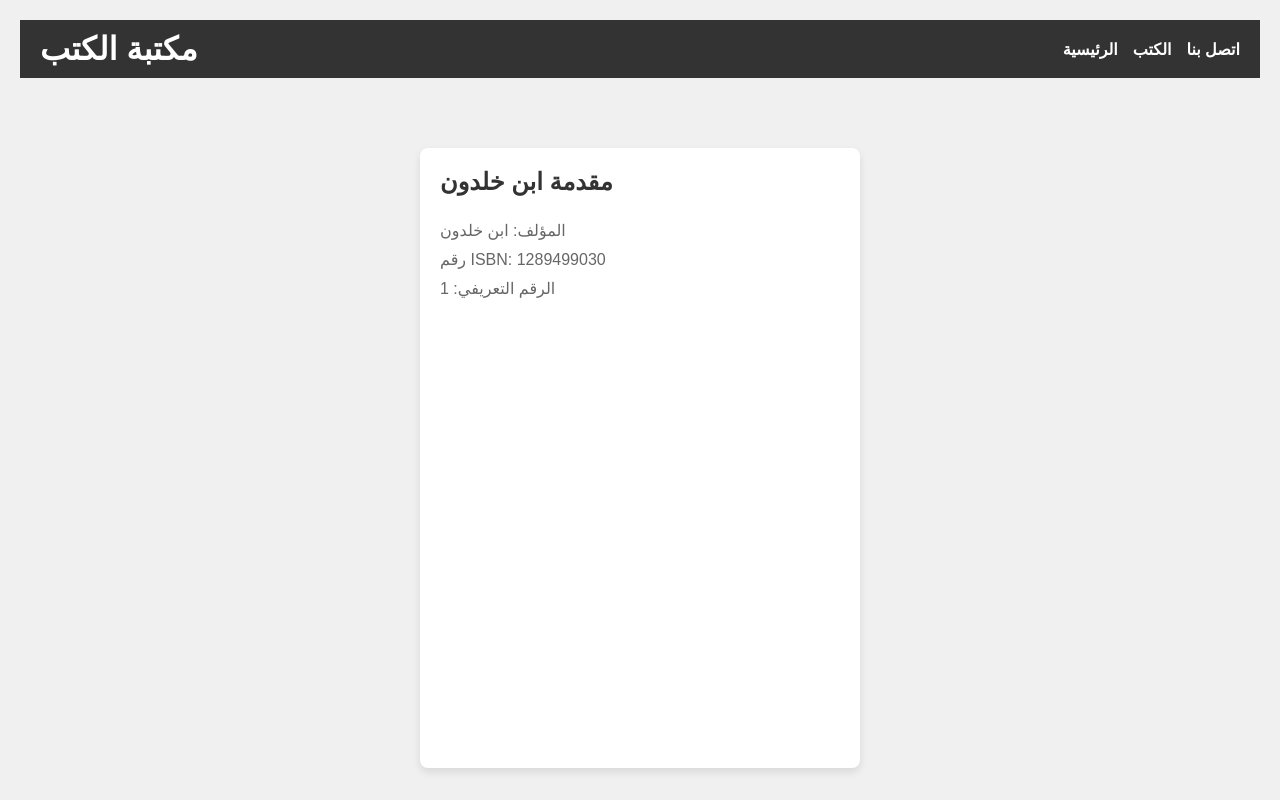
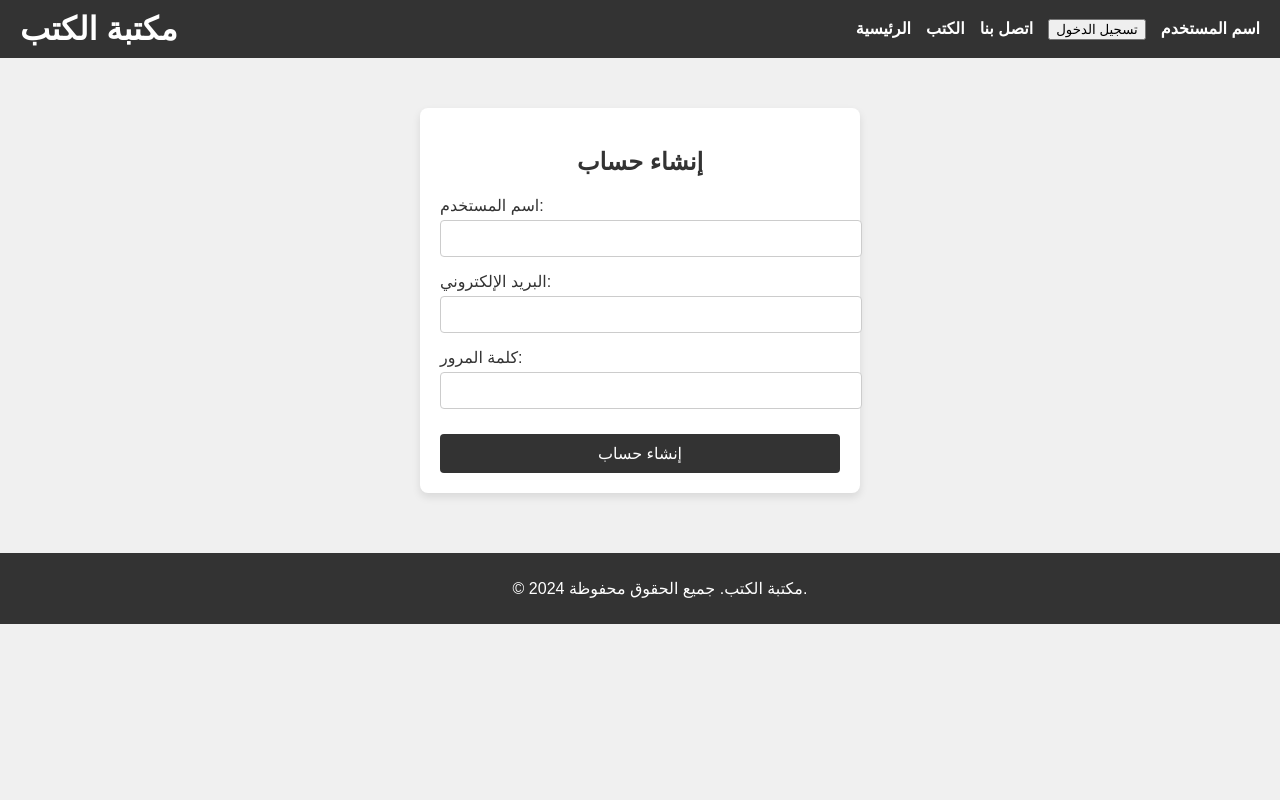
Before and after one commit to Obada-Jawabreh/Library-App, a React (Create React App) app in the folder library/: page /login in a window 1280 px wide. Shown: the top 800 px of the page. Built offline with nearby package versions, Linux system fonts and the light colour scheme.

Commit message:
add sigin up page

```diff
--- a/library/package.json
+++ b/library/package.json
@@ -34,5 +34,9 @@
       "last 1 firefox version",
       "last 1 safari version"
     ]
+  },
+  "devDependencies": {
+    "react-router-dom": "^6.24.1",
+    "tailwindcss": "^3.4.4"
   }
 }
--- a/library/src/App.css
+++ b/library/src/App.css
@@ -4,13 +4,12 @@ body {
   padding: 20px;
 }
 
-.app {
+.card-container {
   display: flex;
   flex-direction: row;
   flex-wrap: wrap;
   justify-content: center;
   margin-top: 60px;
-  height: 80vh;
 }
 
 .card {
--- a/library/src/App.js
+++ b/library/src/App.js
@@ -1,27 +1,30 @@
-import logo from './logo.svg';
+import { BrowserRouter , Router , Route, Routes } from 'react-router-dom';
 import './App.css';
 import Cards from './library-task/main'
 import Header from './library-task/header'
-import './library-task/header.css'
+import './library-task/styling/header.css'
 import Footer from './library-task/footer'
 import {initState} from './library-task/books'
-
+import SiginUp from './library-task/siginUp'
+import './library-task/styling/siginup.css'
 
 function App() {
   return (
     <>
+<BrowserRouter>
   <Header/>
   <main>
-  {initState.books.map((book) => (
-            <Cards
-              title={book.title}
-              author={book.author}
-              isbn={book.isbn}
-              id={book.id}
-            />
-          ))}
+   <Routes>
+      <Route path="/"element={<Cards/>}/>
+
+      {/* <Route path="/toHome" element={<Cards/>}/> */}
+    <Route path="/login" element={<SiginUp/>}/>
+
+  </Routes>
   </main>
+
   <Footer/>
+</BrowserRouter>
   </>
   );
 }
--- a/library/src/library-task/books.js
+++ b/library/src/library-task/books.js
@@ -59,18 +59,18 @@ const initState = {
               author: "ابن المقفع",
               isbn: "987654321"
             },
-            // {
-            //   id: 10,
-            //   title: "تاريخ الأمم والملوك",
-            //   author: "الطبري",
-            //   isbn: "192837465"
-            // },
-            // {
-            //   id: 11,
-            //   title: "البيان والتبيين",
-            //   author: "الجاحظ",
-            //   isbn: "918273645"
-            // }
+            {
+              id: 10,
+              title: "تاريخ الأمم والملوك",
+              author: "الطبري",
+              isbn: "192837465"
+            },
+            {
+              id: 11,
+              title: "البيان والتبيين",
+              author: "الجاحظ",
+              isbn: "918273645"
+            }
     ]
 
 
--- a/library/src/library-task/header.js
+++ b/library/src/library-task/header.js
@@ -1,17 +1,37 @@
 
+import { Link } from 'react-router-dom';
+import { useNavigate } from "react-router-dom";
 
 
 export default function Header(){
-    return(
+
+  const user = JSON.parse(localStorage.getItem('user'));
+
+  let navigate=useNavigate();
+
+  let logout = ()=>{
+    localStorage.removeItem('user');
+    navigate('/')
+  }
+
+  let login=()=>{
+    navigate('/login')
+  }
+
+  return (
     <header className="header">
       <h1>مكتبة الكتب</h1>
       <nav>
         <ul>
-            <li><a href="#home">الرئيسية</a></li>
-            <li><a href="#books">الكتب</a></li>
-            <li><a href="#contact">اتصل بنا</a></li>
+          <li><Link to="/">الرئيسية</Link></li>
+          <li><Link to="/books">الكتب</Link></li>
+          <li><Link to="/contact">اتصل بنا</Link></li>
+
+          { user ? <button onClick={logout} className="logout-button">تسجيل الخروج</button> : <button onClick={login} className="logout-button">تسجيل الدخول</button>}
+
+          <li><Link to="/profile" >اسم المستخدم</Link></li>
         </ul>
       </nav>
     </header>
-    )
+  );
 }
--- a/library/src/library-task/main.js
+++ b/library/src/library-task/main.js
@@ -1,36 +1,51 @@
 import {initState} from './books'
 
 
-export default function Cards({ title, author, isbn, id }) {
-  return (
-   <div className="app">
-    <div className="card">
-      <h2>{title}</h2>
-      <div className="info">
-        <p>المؤلف: {author}</p>
-        <p>رقم ISBN: {isbn}</p>
-        <p>الرقم التعريفي: {id}</p>
-      </div>
-    </div>
-    </div>
-  );
-}
-
-// export default function Cards(){
-//   return(
-//       <div className="app">
-//       <div className="card-container">
-//         {initState.books.map((element) => (
-//           <div className="card" >
-//             <h2>{element.title}</h2>
-//             <div className="info">
-//               <p>المؤلف: {element.author}</p>
-//               <p>رقم ISBN: {element.isbn}</p>
-//               <p>الرقم التعريفي: {element.id}</p>
-//             </div>
-//           </div>
-//         ))}
+// export default function Cards({ title, author, isbn, id }) {
+//   return (
+//     <div className="card">
+//       <h2>{title}</h2>
+//       <div className="info">
+//         <p>المؤلف: {author}</p>
+//         <p>رقم ISBN: {isbn}</p>
+//         <p>الرقم التعريفي: {id}</p>
 //       </div>
 //     </div>
 //   );
 // }
+// {/* <Route
+// path="/"
+// element={
+//   <div className="app">
+//     {initState.books.map((book) => (
+//       <Cards
+//         title={book.title}
+//         author={book.author}
+//         isbn={book.isbn}
+//         id={book.id}
+//       />
+//     ))}
+//   </div>
+// }
+// /> */}
+
+
+
+export default function Cards(){
+  return(
+      <div className="app">
+      <div className="card-container">
+        {initState.books.map((element) => (
+          <div className="card" >
+            <h2>{element.title}</h2>
+            <div className="info">
+              <p>المؤلف: {element.author}</p>
+              <p>رقم ISBN: {element.isbn}</p>
+              <p>الرقم التعريفي: {element.id}</p>
+            </div>
+          </div>
+        ))}
+      </div>
+    </div>
+  );
+}
--- /dev/null
+++ b/library/src/library-task/siginUp.js
@@ -0,0 +1,48 @@
+import { useState } from "react";
+import { Link } from "react-router-dom";
+import { useNavigate } from "react-router-dom";
+
+
+export default function SiginUp(){
+    const [userData,setData]=useState({name:"" , email:"" , pass:""})
+
+    let navigate=useNavigate();
+
+    const handleSubmit = (e) => {
+        e.preventDefault();
+        console.log(userData);
+        localStorage.setItem('user', JSON.stringify(userData));
+        navigate('/');
+      };
+
+      return (
+        <div className="auth-container">
+          <h2>إنشاء حساب</h2>
+          <form onSubmit={handleSubmit}>
+
+            <div className="input-group">
+              <label htmlFor="username">اسم المستخدم:</label>
+              <input type="text" id="username"  value={userData.name} onChange={(e)=>{
+                setData({...userData , name:e.target.value })
+              }}/>
+            </div>
+
+            <div className="input-group">
+              <label htmlFor="email">البريد الإلكتروني:</label>
+              <input type="email" id="email"  value={userData.email} onChange={(e) =>
+                setData({...userData , email:e.target.value})
+              } />
+            </div>
+
+
+            <div className="input-group">
+              <label htmlFor="password">كلمة المرور:</label>
+              <input type="password" id="password"  value={userData.pass} onChange={(e)=>{
+                setData({...userData , pass:e.target.value})
+              }}/>
+            </div>
+            <button type="submit" className="btn">إنشاء حساب</button>
+          </form>
+        </div>
+      );
+    }
--- /dev/null
+++ b/library/src/library-task/styling/siginup.css
@@ -0,0 +1,54 @@
+body {
+    font-family: Arial, sans-serif;
+    background-color: #f0f0f0;
+    margin: 0;
+    padding: 0;
+  }
+
+  .auth-container {
+    max-width: 400px;
+    margin: 50px auto;
+    padding: 20px;
+    background-color: white;
+    border-radius: 8px;
+    box-shadow: 0 4px 8px rgba(0, 0, 0, 0.1);
+  }
+
+  .auth-container h2 {
+    text-align: center;
+    margin-bottom: 20px;
+    color: #333;
+  }
+
+  .input-group {
+    margin-bottom: 15px;
+  }
+
+  .input-group label {
+    display: block;
+    margin-bottom: 5px;
+    color: #333;
+  }
+
+  .input-group input {
+    width: 100%;
+    padding: 10px;
+    border: 1px solid #ccc;
+    border-radius: 4px;
+  }
+
+  .btn {
+    width: 100%;
+    padding: 10px;
+    background-color: #333;
+    color: white;
+    border: none;
+    border-radius: 4px;
+    cursor: pointer;
+    margin-top: 10px;
+    font-size: 16px;
+  }
+
+  .btn:hover {
+    background-color: #555;
+  }
```
Also changed, not shown: library/src/library-task/styling/header.css (renamed from library/src/library-task/header.css), 1 other file (tests, documents, lock files or other folders). Lines whose indentation alone changed are shown as unchanged.
